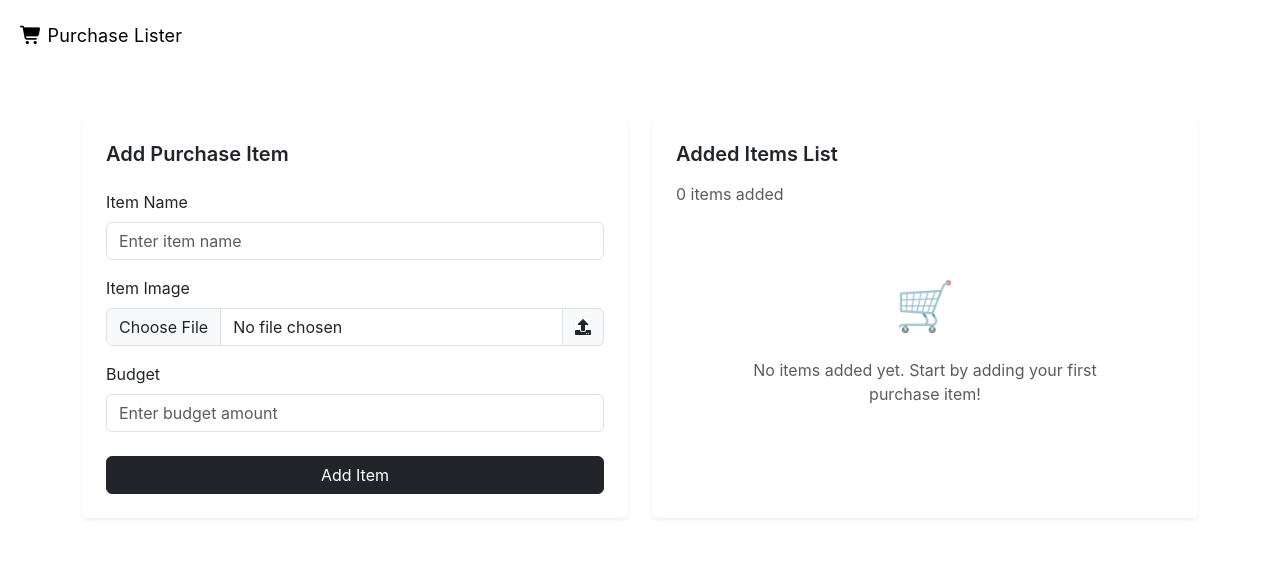
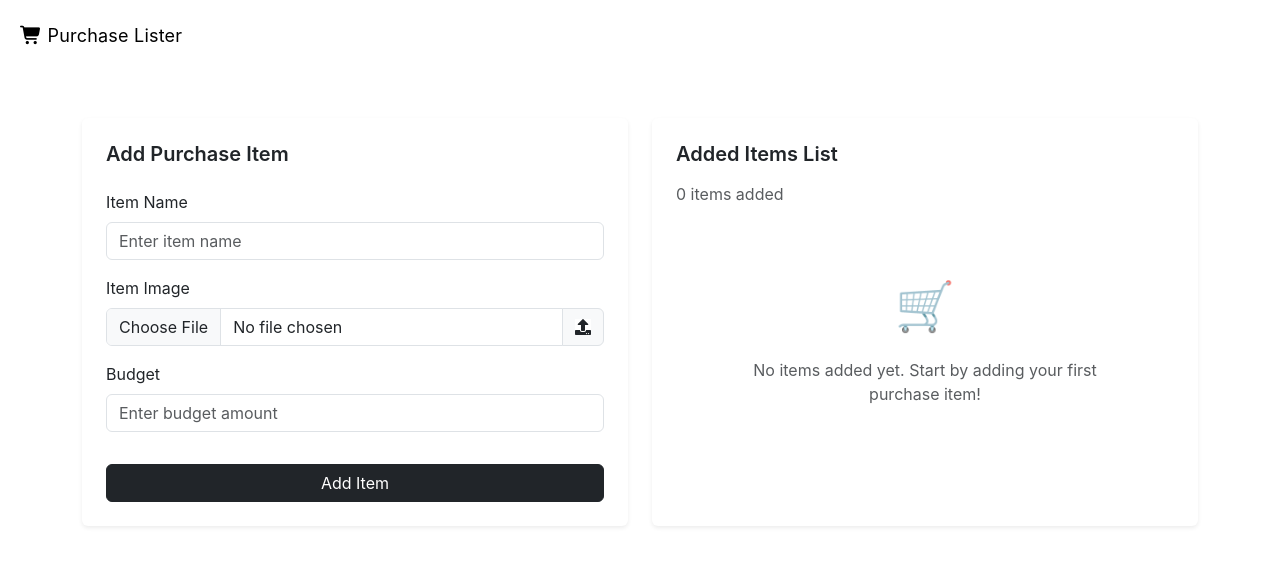
Before and after one commit to UsaidDev/Purchase-Lister, a React (Create React App) app: page / in a window 1280 px wide. Shown: the top 566 px of the page. Built offline with nearby package versions, Linux system fonts and the light colour scheme.

Commit message:
Alignment desined

```diff
--- a/src/Components/Navbar/Container/Container.jsx
+++ b/src/Components/Navbar/Container/Container.jsx
@@ -1,8 +1,8 @@
 import React, { useState } from "react";
 import "bootstrap/dist/css/bootstrap.min.css";
 import "bootstrap-icons/font/bootstrap-icons.css";
-
 import { FaUpload } from "react-icons/fa";
+import './Container.css'
 
 const Container = () => {
   const [itemName, SetItemName] = useState("");
@@ -90,7 +90,7 @@
                 />
               </div>
 
-              <button type="submit" className="btn btn-dark w-100">
+              <button type="submit" className="btn btn-dark mt-2 w-100">
                 Add Item
               </button>
             </form>
```
Also changed, not shown: src/Components/Navbar/Container/Container.css (line endings or trailing spaces).
